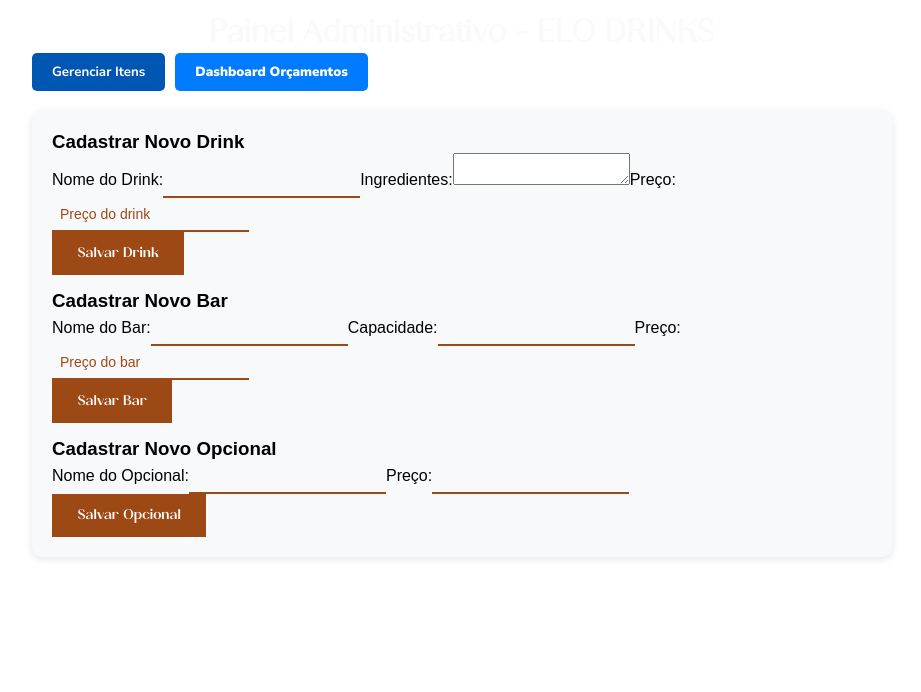
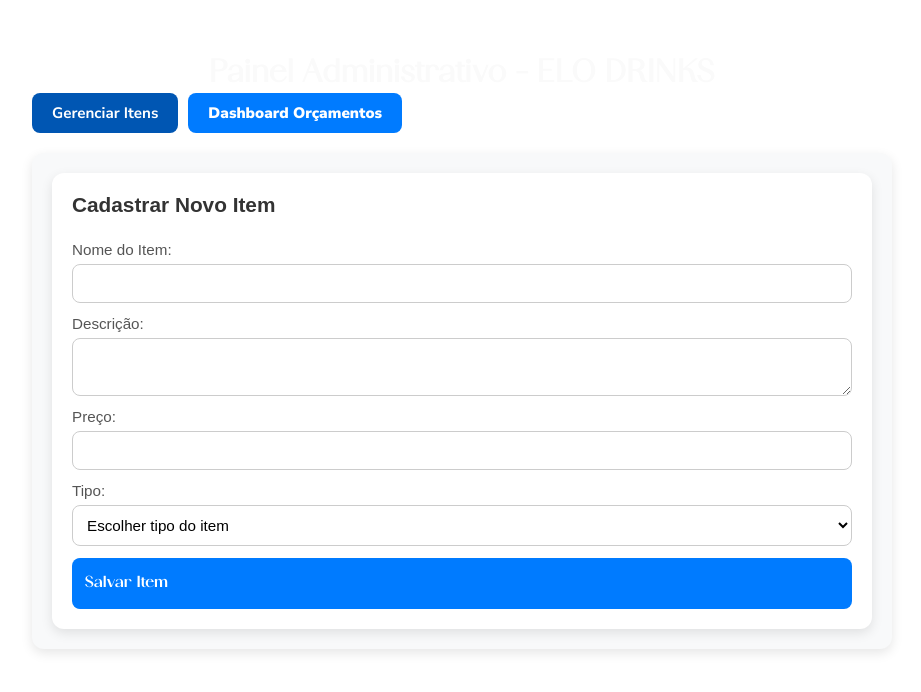
Before and after one commit to Gangue-da-Van-Branca/Frontend-Drinks, a React (Vite) app: page /administrador in a window 1280 px wide. Shown: the top 692 px of the page, without its empty margins (178-1099 px from the left). Built offline with nearby package versions, Linux system fonts and the light colour scheme; sample sign-in values are in the browser's storage.

Commit message:
feat: cadastro de itens

```diff
--- a/src/components/AdminPageComponents/BarForm.jsx
+++ /dev/null
@@ -1,50 +0,0 @@
-import React, { useState } from "react";
-import "../../pages/AdminPage/AdminPage.css";
-
-export default function BarForm() {
-  const [nome, setNome] = useState("");
-  const [capacidade, setCapacidade] = useState("");
-  const [preco, setPreco] = useState("");
-
-  const handleSubmit = (e) => {
-    e.preventDefault();
-    console.log("Bar cadastrado:", { nome, capacidade });
-    setNome("");
-    setCapacidade("");
-  };
-
-  return (
-    <form onSubmit={handleSubmit}>
-      <h3>Cadastrar Novo Bar</h3>
-      <label>
-        Nome do Bar:
-        <input
-          type="text"
-          value={nome}
-          onChange={(e) => setNome(e.target.value)}
-          required
-        />
-      </label>
-
-      <label>
-        Capacidade:
-        <input
-          type="number"
-          value={capacidade}
-          onChange={(e) => setCapacidade(e.target.value)}
-          required
-        />
-      </label>
-
-      <label>Preço:</label>
-      <input
-        type="number"
-        value={preco}
-        onChange={(e) => setPreco(e.target.value)}
-        placeholder="Preço do bar"
-      />
-
-      <button type="submit">Salvar Bar</button>
-    </form>
-  );
-}
--- a/src/components/AdminPageComponents/DrinkForm.jsx
+++ /dev/null
@@ -1,50 +0,0 @@
-import React, { useState } from "react";
-import "../../pages/AdminPage/AdminPage.css";
-
-export default function DrinkForm() {
-  const [nome, setNome] = useState("");
-  const [ingredientes, setIngredientes] = useState("");
-  const [preco, setPreco] = useState("");
-
-
-  const handleSubmit = (e) => {
-    e.preventDefault();
-    console.log("Drink cadastrado:", { nome, ingredientes });
-    setNome("");
-    setIngredientes("");
-  };
-
-  return (
-    <form onSubmit={handleSubmit}>
-      <h3>Cadastrar Novo Drink</h3>
-      <label>
-        Nome do Drink:
-        <input
-          type="text"
-          value={nome}
-          onChange={(e) => setNome(e.target.value)}
-          required
-        />
-      </label>
-
-      <label>
-        Ingredientes:
-        <textarea
-          value={ingredientes}
-          onChange={(e) => setIngredientes(e.target.value)}
-          required
-        />
-      </label>
-
-      <label>Preço:</label>
-      <input
-        type="number"
-        value={preco}
-        onChange={(e) => setPreco(e.target.value)}
-        placeholder="Preço do drink"
-      />
-
-      <button type="submit">Salvar Drink</button>
-    </form>
-  );
-}
--- /dev/null
+++ b/src/components/AdminPageComponents/ItemForm.jsx
@@ -0,0 +1,104 @@
+import React, { useState } from "react";
+import "../../pages/AdminPage/AdminPage.css";
+
+export default function ItemForm() {
+  const [nome, setNome] = useState("");
+  const [descricao, setDescricao] = useState("");
+  const [preco, setPreco] = useState("");
+  const [tipo, setTipo] = useState("");
+
+  const handleSubmit = (e) => {
+    e.preventDefault();
+
+    const item = {
+      nome,
+      descricao,
+      preco: parseFloat(preco),
+      tipo,
+    };
+
+    const payload = [item];
+
+    console.log("Item cadastrado:", payload);
+
+    // Aqui você faz o POST para o backend
+    fetch("http://localhost:8080/Item", {
+      method: "POST",
+      headers: {
+        "Content-Type": "application/json",
+        Authorization: `Bearer ${localStorage.getItem("token")}`,
+      },
+      body: JSON.stringify(payload),
+    })
+      .then((response) => {
+        if (!response.ok) {
+          throw new Error("Erro na requisição");
+        }
+        return response.json();
+      })
+      .then((data) => {
+        console.log("Item cadastrado com sucesso:", data);
+      })
+      .catch((error) => {
+        console.error("Erro ao cadastrar item:", error);
+      });
+
+    setNome("");
+    setDescricao("");
+    setPreco("");
+    setTipo("");
+  };
+
+  return (
+    <form onSubmit={handleSubmit}>
+      <h3>Cadastrar Novo Item</h3>
+
+      <label>
+        Nome do Item:
+        <input
+          type="text"
+          value={nome}
+          onChange={(e) => setNome(e.target.value)}
+          required
+        />
+      </label>
+
+      <label>
+        Descrição:
+        <textarea
+          value={descricao}
+          onChange={(e) => setDescricao(e.target.value)}
+          required
+        />
+      </label>
+
+      <label>
+        Preço:
+        <input
+          type="number"
+          step="0.01"
+          min="0"
+          value={preco}
+          onChange={(e) => setPreco(e.target.value)}
+          required
+        />
+      </label>
+
+      <label>
+        Tipo:
+        <select value={tipo} onChange={(e) => setTipo(e.target.value)} required>
+          <option value="" disabled>
+            Escolher tipo do item
+          </option>
+          <option value="Drink Alcólico">Drink Alcólico</option>
+          <option value="Soft Drink">Soft Drink</option>
+          <option value="Bar">Bar</option>
+          <option value="Opcional">Opcional</option>
+          <option value="Shot">Shot</option>
+        </select>
+      </label>
+
+      <button type="submit">Salvar Item</button>
+    </form>
+  );
+}
--- a/src/components/AdminPageComponents/OpcionalForm.jsx
+++ /dev/null
@@ -1,41 +0,0 @@
-import React, { useState } from "react";
-import "../../pages/AdminPage/AdminPage.css";
-
-export default function OpcionalForm() {
-  const [nome, setNome] = useState("");
-  const [preco, setPreco] = useState("");
-
-  const handleSubmit = (e) => {
-    e.preventDefault();
-    console.log("Opcional cadastrado:", { nome, preco });
-    setNome("");
-    setPreco("");
-  };
-
-  return (
-    <form onSubmit={handleSubmit}>
-      <h3>Cadastrar Novo Opcional</h3>
-      <label>
-        Nome do Opcional:
-        <input
-          type="text"
-          value={nome}
-          onChange={(e) => setNome(e.target.value)}
-          required
-        />
-      </label>
-
-      <label>
-        Preço:
-        <input
-          type="number"
-          value={preco}
-          onChange={(e) => setPreco(e.target.value)}
-          required
-        />
-      </label>
-
-      <button type="submit">Salvar Opcional</button>
-    </form>
-  );
-}
--- a/src/pages/AdminPage/AdminPage.css
+++ b/src/pages/AdminPage/AdminPage.css
@@ -1,6 +1,6 @@
 .admin-container {
   max-width: 900px;
-  margin: 0 auto;
+  margin: 40px auto;
   padding: 20px;
   font-family: Arial, sans-serif;
 }
@@ -9,6 +9,7 @@
   display: flex;
   gap: 10px;
   margin-bottom: 20px;
+  flex-wrap: wrap;
 }
 
 .admin-nav button {
@@ -17,12 +18,14 @@
   border: none;
   color: white;
   cursor: pointer;
-  border-radius: 5px;
-  transition: background-color 0.3s;
+  border-radius: 8px;
+  font-size: 0.95rem;
+  transition: background-color 0.3s, transform 0.2s;
 }
 
 .admin-nav button:hover {
   background-color: #0056b3;
+  transform: translateY(-2px);
 }
 
 .admin-nav button.ativo {
@@ -33,14 +36,69 @@
 .admin-content {
   padding: 20px;
   background-color: #f8f9fa;
-  border-radius: 10px;
-  box-shadow: 0 2px 8px rgba(0,0,0,0.1);
+  border-radius: 12px;
+  box-shadow: 0 4px 12px rgba(0, 0, 0, 0.1);
 }
 
 .gerenciar-container {
   display: flex;
   flex-direction: column;
-  gap: 15px;
+  gap: 20px;
+  padding: 20px;
+  background-color: #ffffff;
+  border-radius: 12px;
+  box-shadow: 0 4px 12px rgba(0, 0, 0, 0.1);
+}
+
+/* Formulário padrão */
+form {
+  display: flex;
+  flex-direction: column;
+  gap: 12px;
+}
+
+form h3 {
+  margin-bottom: 12px;
+  font-size: 1.3rem;
+  color: #333;
+}
+
+label {
+  display: flex;
+  flex-direction: column;
+  font-size: 0.95rem;
+  color: #555;
+}
+
+input, textarea, select {
+  margin-top: 6px;
+  padding: 10px;
+  border: 1px solid #ccc;
+  border-radius: 8px;
+  font-size: 0.95rem;
+  background-color: #fff;
+  transition: border-color 0.2s;
+}
+
+input:focus, textarea:focus, select:focus {
+  border-color: #007bff;
+  outline: none;
+}
+
+button[type="submit"] {
+  padding: 12px;
+  background-color: #007bff;
+  color: white;
+  border: none;
+  border-radius: 8px;
+  font-size: 1rem;
+  cursor: pointer;
+  transition: background-color 0.2s, transform 0.2s;
+}
+
+button[type="submit"]:hover {
+  background-color: #0056b3;
+  transform: translateY(-2px);
 }
 
 @media (max-width: 600px) {
@@ -52,7 +110,8 @@
     width: 100%;
   }
 
-  .admin-content {
-    padding: 10px;
+  .admin-content,
+  .gerenciar-container {
+    padding: 15px;
   }
 }
--- a/src/pages/AdminPage/GerenciarItens.jsx
+++ b/src/pages/AdminPage/GerenciarItens.jsx
@@ -1,14 +1,9 @@
 import React from "react";
-import DrinkForm from "../../components/AdminPageComponents/DrinkForm";
-import BarForm from "../../components/AdminPageComponents/BarForm";
-import OpcionalForm from "../../components/AdminPageComponents/OpcionalForm";
-
+import ItemForm from "../../components/AdminPageComponents/ItemForm";
 export default function GerenciarItens() {
   return (
     <div className="gerenciar-container">
-      <DrinkForm />
-      <BarForm />
-      <OpcionalForm />
+      <ItemForm />
     </div>
   );
 }
```
Also changed, not shown: src/components/AdminPageComponents/PacoteForm.jsx (deleted, +0 -50 lines).
